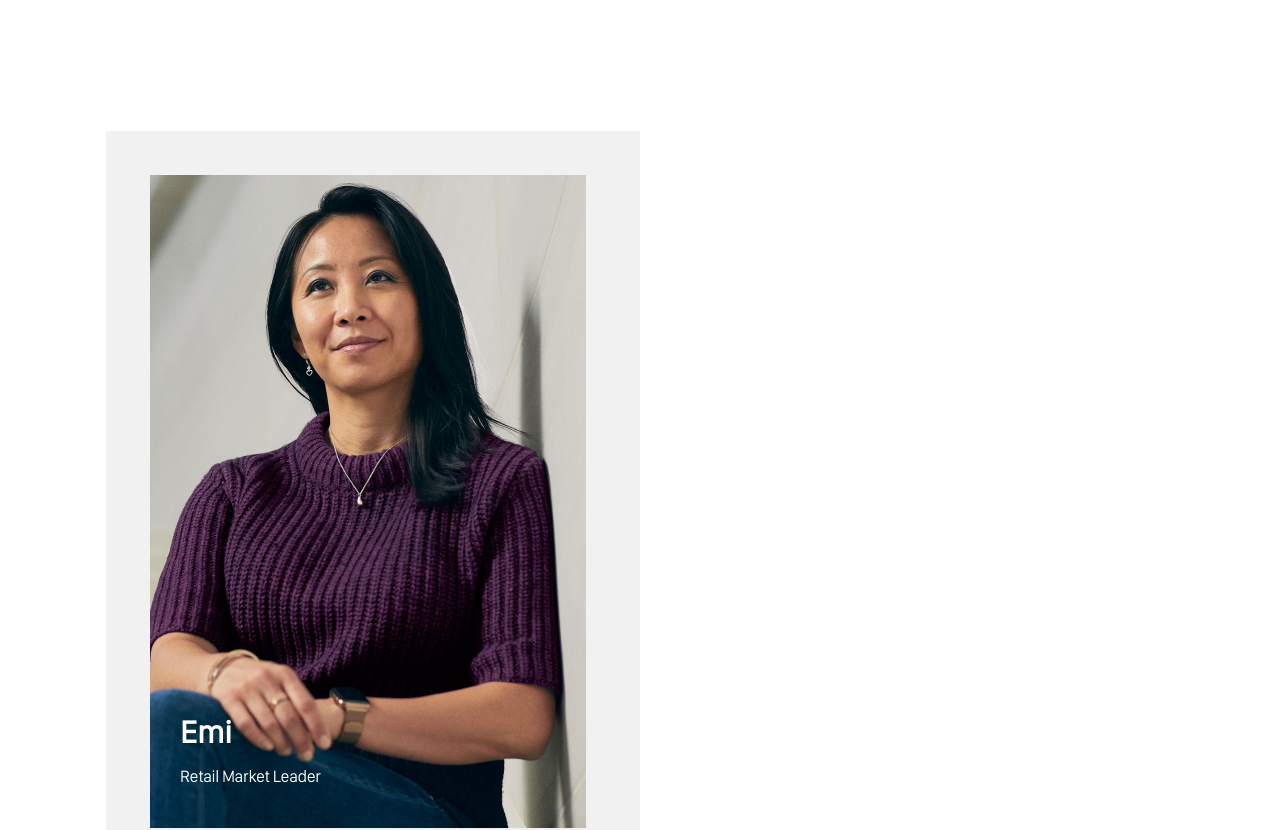
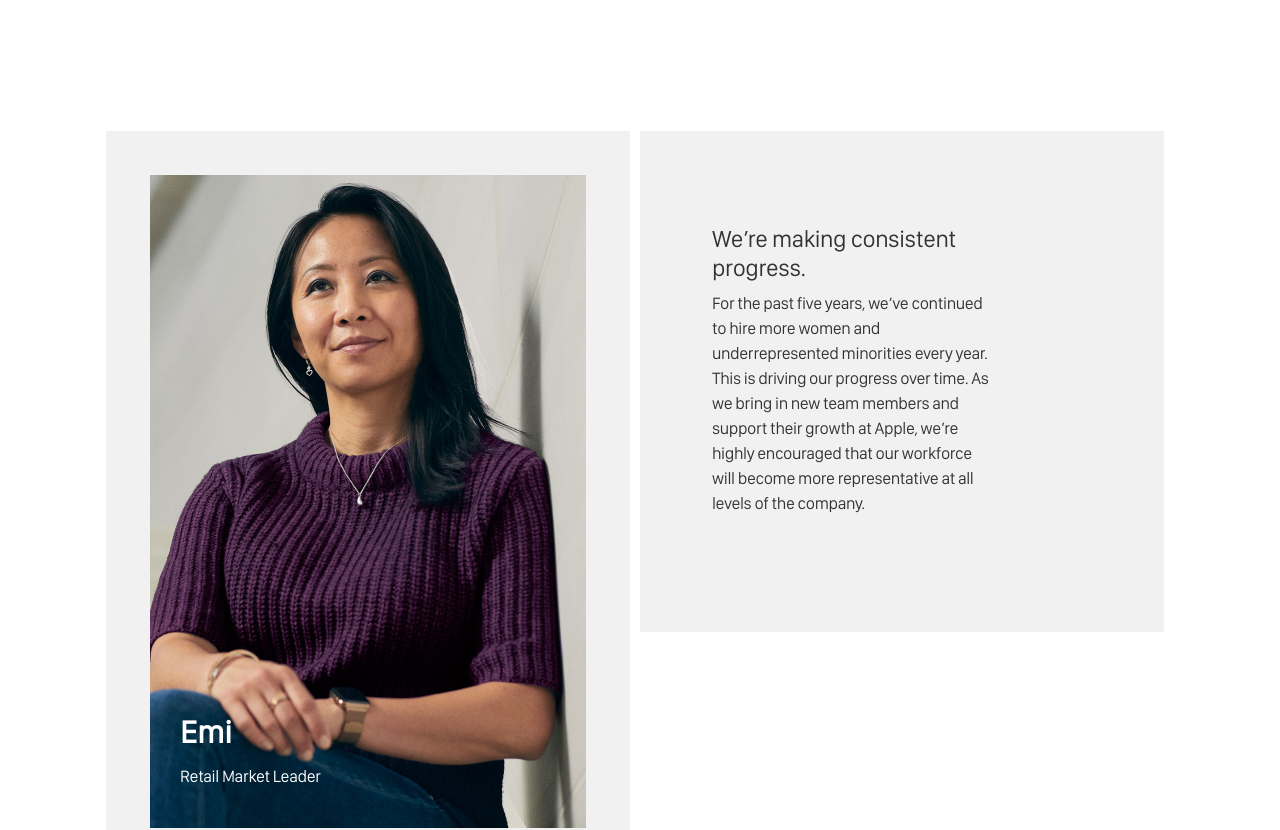
Before and after one commit to ejayyy/html-test, a plain HTML site: page diversity/index.html in a window 1280 px wide. Shown: the part 1160-1990 px from the top of the page. Drawn offline with nearby package versions, Linux system fonts and the light colour scheme; files whose address does not match are found by name.

Commit message:
[mod] draft

```diff
--- a/diversity/index.html
+++ b/diversity/index.html
@@ -54,8 +54,27 @@
                 </div>
             </div>
 
+            <div class="card-picture">
+                <div class="card-picture-container">
+
+                    <div class="paragraph-container">
+                        <h4>We’re making consistent progress.</h4>
+                        <p>For the past five years, we’ve continued to hire more women and underrepresented minorities
+                            every
+                            year. This is driving our progress over time. As we bring in new team members and support
+                            their
+                            growth at Apple, we’re highly encouraged that our workforce will become more representative
+                            at
+                            all
+                            levels of the company.</p>
+                    </div>
+                    <div class="paragraph-sub-container"></div>
+
+                </div>
+            </div>
         </div>
     </div>
+
 
 </body>
 
--- a/diversity/resource/css/custom.css
+++ b/diversity/resource/css/custom.css
@@ -38,6 +38,7 @@
 
 .card-picture-container {
   padding: 44px 44px 100px 44px;
+  background-color: #f1f1f1;
 }
 
 .card-picture {
@@ -49,7 +50,6 @@
   float: left;
   padding-bottom: 20px;
   padding-right: 10px;
-  background-color: #f1f1f1;
 }
 
 .picture-txt {
@@ -79,3 +79,16 @@
   max-width: 375px;
   margin-top: 19px;
 }
+
+.paragraph-container {
+  margin-left: 0;
+  width: 340px;
+  padding: 50px 28px 0 28px;
+}
+
+.paragraph-sub-container {
+  margin-left: auto;
+  margin-right: auto;
+  max-width: 375px;
+  width: 375px;
+}
```
